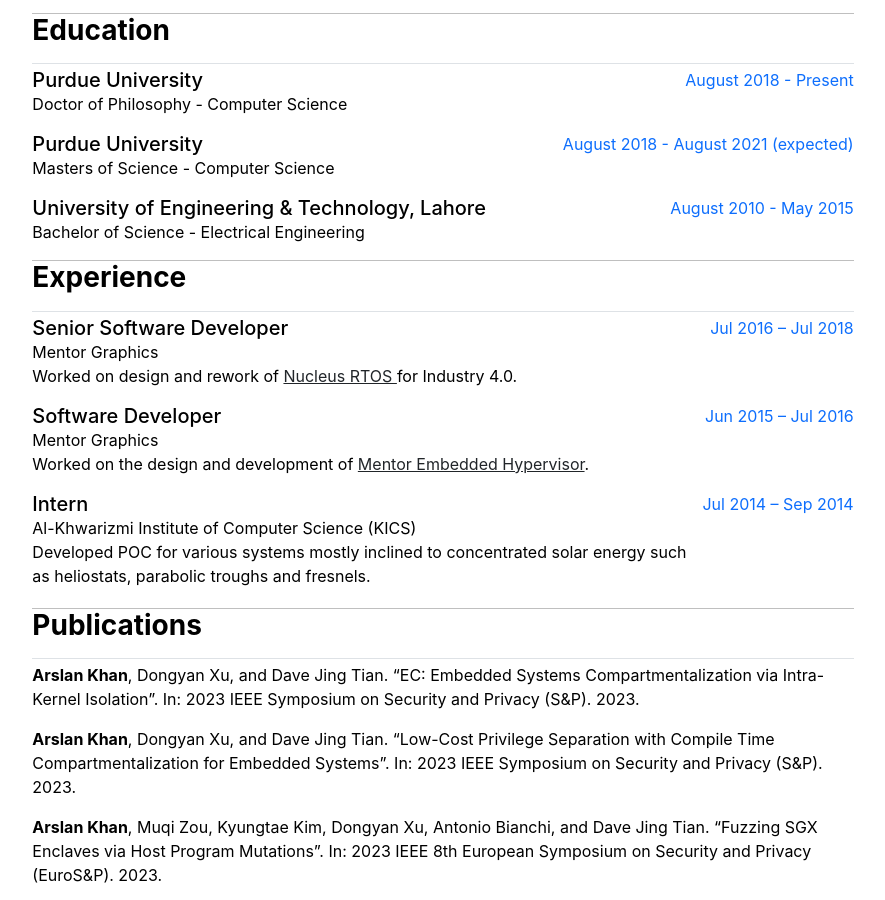
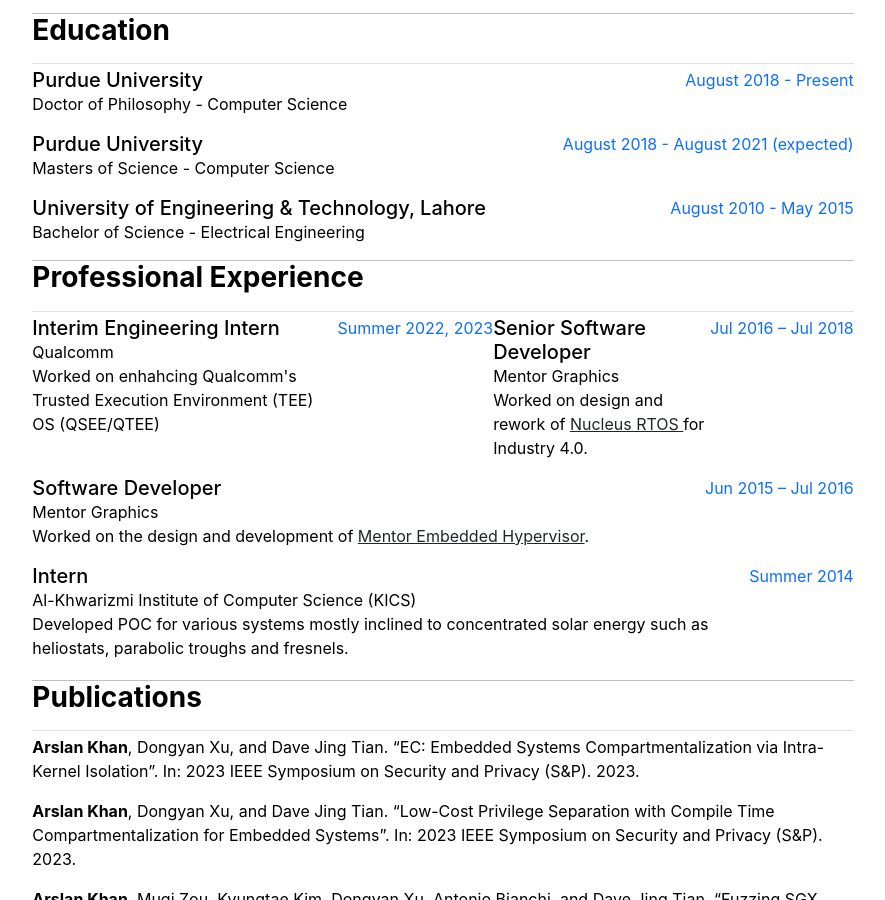
Before and after one commit to Arslan8/arslan8.github.io, a Jekyll site: the page built from index.md, in a window 1280 px wide and 900 px high, scrolled down 455 px. Shown: the whole window, without its empty margins (197-1082 px from the left). Built offline with Jekyll 4.4.1, drawn with Linux system fonts in a browser that asks for light colours.

Commit message:
adding qcom

```diff
--- a/_layouts/home.html
+++ b/_layouts/home.html
@@ -46,11 +46,17 @@
 
 	    <div class="row g-5 mb-1">
 	  <div class="col-md-12">
-   		 <h3 class="fw-bold border-bottom pb-3 mb-1">Experience</h3>
+   		 <h3 class="fw-bold border-bottom pb-3 mb-1">Professional Experience</h3>
             <!-- Experience-->
             <section class="resume-section" id="experience">
                 <div class="resume-section-content">
                     <div class="d-flex flex-column flex-md-row justify-content-between mb-0">
+			<div class="flex-grow-1">
+                            <h5 class="mb-0">Interim Engineering Intern</h5>
+                            <div class="subheading mb-0">Qualcomm</div>
+                            <p>Worked on enhahcing Qualcomm's Trusted Execution Environment (TEE) OS (QSEE/QTEE) </p>
+                        </div>
+                        <div class="flex-shrink-0"><span class="text-primary">Summer 2022, 2023</span></div>
                         <div class="flex-grow-1">
                             <h5 class="mb-0">Senior Software Developer</h5>
                             <div class="subheading mb-0">Mentor Graphics</div>
@@ -72,7 +78,7 @@
                             <div class="subheading mb-0">Al-Khwarizmi Institute of Computer Science (KICS)</div>
                             <p>Developed POC for various systems mostly inclined to concentrated solar energy such as heliostats, parabolic troughs and fresnels</a>.</p>
                         </div>
-                        <div class="flex-shrink-0"><span class="text-primary">Jul 2014 – Sep 2014</span></div>
+                        <div class="flex-shrink-0"><span class="text-primary">Summer 2014</span></div>
                     </div>
 
                 </div>
```
